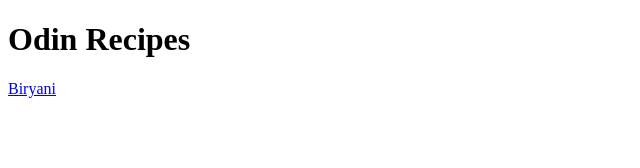
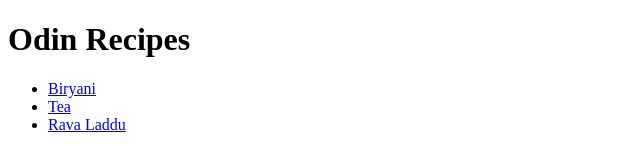
Before and after one commit to harshanareddy/odin-recipes, a plain HTML site: page index.html in a window 1280 px wide. Shown: the whole page, without its empty margins (0-640 px from the left). Drawn offline with Linux system fonts and the light colour scheme.

Commit message:
Added 2 recipe images and added recipe page links to index.html

```diff
--- a/index.html
+++ b/index.html
@@ -1,10 +1,14 @@
 <!DOCTYPE html>
-<html>
-    <head lang="en">
+<html lang="en">
+    <head>
         <meta charset="UTF-8">
     </head>
     <body>
         <h1>Odin Recipes</h1>
-        <a href="recipes\biryani.html">Biryani</a>
+        <ul>
+            <li><a href="recipes\biryani.html">Biryani</a></li>
+            <li><a href="recipes\tea.html">Tea</a></li>
+            <li><a href="recipes\laddu.html">Rava Laddu</a></li>
+        </ul>
     </body>
 </html>
```
Also changed, not shown: images/chai img.jpg (added), images/laddu img.jpg (added).
